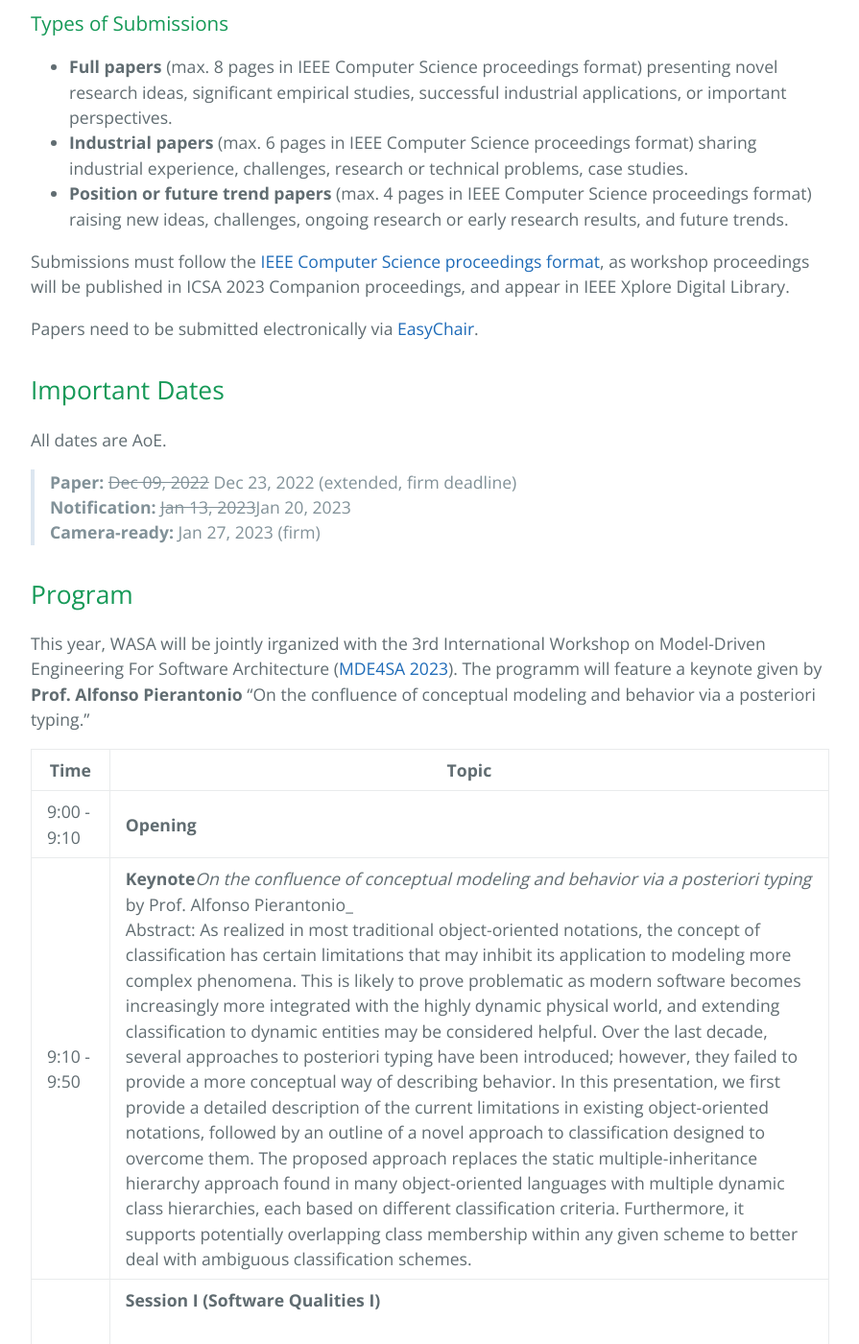
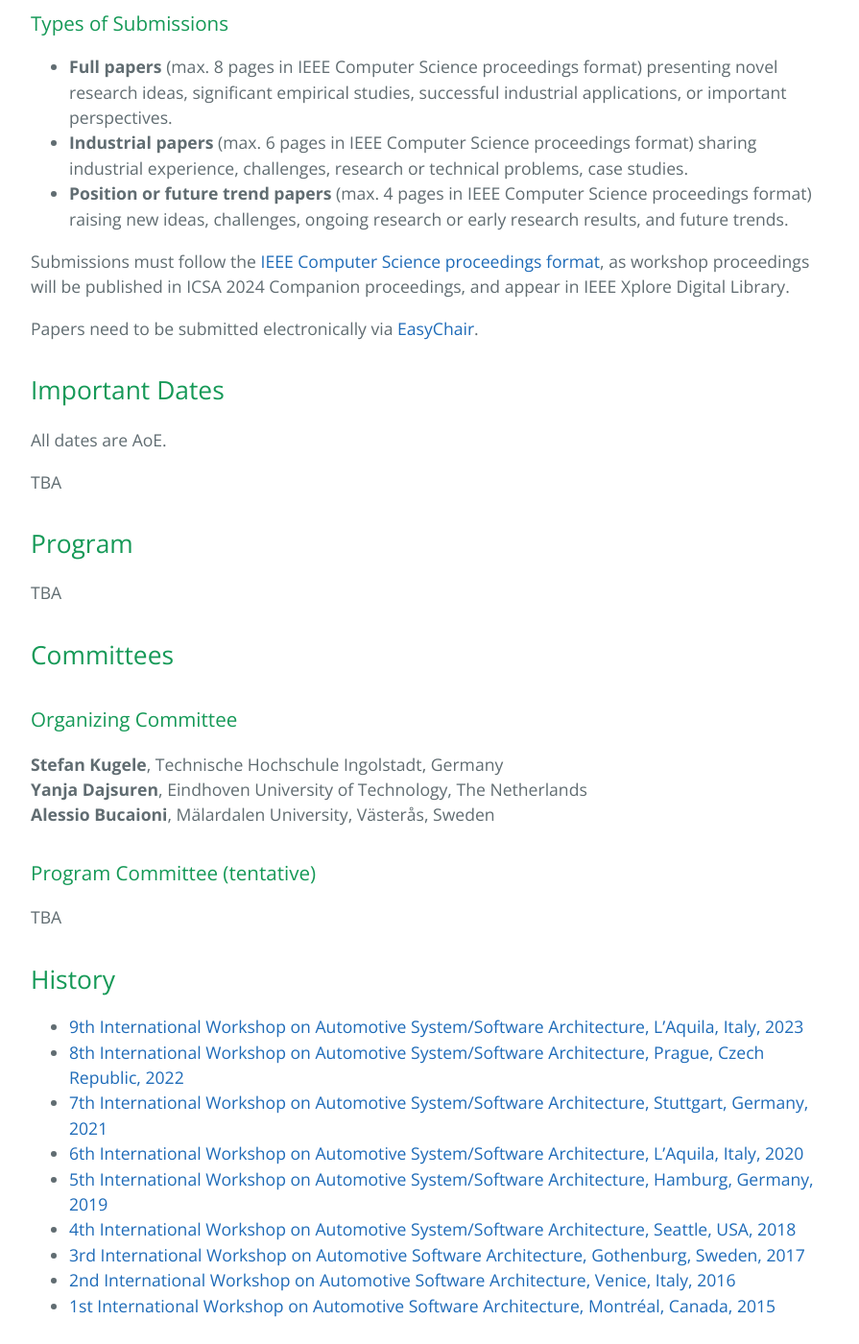
Before and after one commit to WASA-Workshop/2024, a Jekyll site: the page built from index.md, in a window 1280 px wide and 1400 px high, scrolled down 1846 px. Shown: the whole window at 96% size, without its empty margins (192-1087 px from the left). Built offline with Jekyll 4.4.1, drawn with Linux system fonts in a browser that asks for light colours; our own code applies the rules of GitHub Pages for plain Markdown files; some of the changed text lies outside the part shown.

Commit message:
Update index.md

```diff
--- a/index.md
+++ b/index.md
@@ -2,7 +2,7 @@
 layout: default
 ---
 
-# Welcome to WASA 2023
+# Welcome to WASA 2024
 
 With the advent of software and electronics, automotive companies are enabling innovation to improve safety, security, driver experience, and driving automation. Moreover, the complexity and size of software keep growing because of future innovations, such as self-learning algorithms and automated driving, which all lead to the ultimate goal of autonomously driving vehicles. Consequently, the increasing use of software introduced the paradigm shift by requiring automotive companies to develop their systems using architecture and model-based techniques. Although model-based techniques, e.g. MATLAB/Simulink and Stateflow, are being accepted in the automotive industry as standard languages and tools for developing automotive control software, system and software architecture techniques are still far from being widely accepted. This excludes the AUTOSAR standard, which defines the language for designing and configuring automotive software architectures and identifies major architectural components of automotive systems.
 
@@ -41,34 +41,19 @@ The program committee of the 9th WASA edition seeks submissions of original and
 - **Industrial papers** (max. 6 pages in IEEE Computer Science proceedings format) sharing industrial experience, challenges, research or technical problems, case studies.
 - **Position or future trend papers** (max. 4 pages in IEEE Computer Science proceedings format) raising new ideas, challenges, ongoing research or early research results, and future trends.
 
-Submissions must follow the [IEEE Computer Science proceedings format](https://www.ieee.org/conferences/publishing/templates.html), as workshop proceedings will be published in ICSA 2023 Companion proceedings, and appear in IEEE Xplore Digital Library.
+Submissions must follow the [IEEE Computer Science proceedings format](https://www.ieee.org/conferences/publishing/templates.html), as workshop proceedings will be published in ICSA 2024 Companion proceedings, and appear in IEEE Xplore Digital Library.
 
-Papers need to be submitted electronically via [EasyChair](https://easychair.org/conferences/?conf=wasa23).
+Papers need to be submitted electronically via [EasyChair](https://easychair.org/conferences/?conf=wasa24).
 
 
 ## Important Dates
 All dates are AoE.
 
-> **Paper:** ~~Dec 09, 2022~~ Dec 23, 2022 (extended, firm deadline)\
-> **Notification:**  ~~Jan 13, 2023~~Jan 20, 2023\
-> **Camera-ready:**  Jan 27, 2023 (firm)
+TBA
 
 ## Program
-This year, WASA will be jointly irganized with the 3rd International Workshop on Model-Driven Engineering For Software Architecture ([MDE4SA 2023](https://mde4sa.github.io)). The programm will feature a keynote given by **Prof. Alfonso Pierantonio** "On the confluence of conceptual modeling and behavior via a posteriori typing."
 
-| **Time** | **Topic** |
-|-----------------|--------|
-| 9:00 - 9:10 | **Opening** |
-| 9:10 - 9:50 | **Keynote**_On the confluence of conceptual modeling and behavior via a posteriori typing_ by Prof. Alfonso Pierantonio_<br>Abstract: As realized in most traditional object-oriented notations, the concept of classification has certain limitations that may inhibit its application to modeling more complex phenomena. This is likely to prove problematic as modern software becomes increasingly more integrated with the highly dynamic physical world, and extending classification to dynamic entities may be considered helpful. Over the last decade, several approaches to posteriori typing have been introduced; however, they failed to provide a more conceptual way of describing behavior. In this presentation, we first provide a detailed description of the current limitations in existing object-oriented notations, followed by an outline of a novel approach to classification designed to overcome them. The proposed approach replaces the static multiple-inheritance hierarchy approach found in many object-oriented languages with multiple dynamic class hierarchies, each based on different classification criteria. Furthermore, it supports potentially overlapping class membership within any given scheme to better deal with ambiguous classification schemes. |
-| 9:50 - 10:30 | **Session I (Software Qualities I)**<br><br>_Timing Predictability and Performance Standoff in Component-based Vehicle Software on Multi-core_ <br>Author: Saad Mubeen<br><br>_Quality Attributes Optimization of Software Architecture: Research Challenges and Directions_ <br>Authors: Daniele Di Pompeo and Michele Tucci |
-| 10:30 - 11:00 | **Break** |
-| 11:00 - 11:40 | **Session2 (Software Qualities II)**<br><br>_Model-based Confidentiality Analysis under Uncertainty_ <br>Authors: Sebastian Hahner, Tizian Bitschi, Maximilian Walter, Tomáš Bureš, Petr Hnětynka and Robert Heinrich<br><br>_A customizable approach to assess software quality through Multi-Criteria Decision Making_<br>Authors: Francesco Basciani, Daniele Di Pompeo, Juri Di Rocco and Alfonso Pierantonio |
-| 11:40 - 12:20 | **Session 3 (Security)**<br><br>_Towards supporting malleable architecture models_<br>Authors: Robbert Jongeling and Federico Ciccozzi<br><br>_Automatic Derivation of Vulnerability Models for Software Architectures_ <br>Authors: Yves R. Kirschner, Maximilian Walter, Florian Bossert, Robert Heinrich and Anne Koziolek |
-| 12:20 - 13:30 | **Lunch** |
-| 13:30 - 14:10 | **Session 4 (Architecture modelling)**<br><br>_Modeling Data Analytics Architecture for IoT Applications using DAT_ <br>Authors: Moamin Abughazala and Henry Muccini<br><br>_Metamodel portioning for flexible and secure architectural views_ <br>Authors: Malvina Latifaj, Federico Ciccozzi and Antonio Cicchetti |
-| 14:10 - 15:10 | **Session 5 (Automotive Software Architecture)**<br><br>_Distributed Integration of Electronic Control Units for Automotive OEMs: Challenges, Vision, and Research Directions_ <br>Authors: Stefanos Tziampazis, Oliver Kopp and Michael Weyrich<br><br>_Continuous Safety Assessment of Updated Supervised Learning Models in Shadow Mode_ <br>Authors: Houssem Guissouma, Moritz Zink and Eric Sax<br><br>_Safety-Aware Deployment Synthesis and Trade-Off Analysis of Apollo Autonomous Driving Platform_ <br>Authors: Tarik Terzimehic, Simon Barner, Yuri Gil Dantas, Ulrich Schöpp, Vivek Nigam and Pei Ke |
-| 15:10 - 15:50 | **Discussion** |
-| 15:50 - 16:00 | **Closing** |
+TBA
 
 ## Committees
 
@@ -80,22 +65,11 @@ This year, WASA will be jointly irganized with the 3rd International Workshop on
 
 ### Program Committee (tentative)
 
-- Klaus Becker (Viessmann Elektronik GmbH, Germany)
-- Christian Berger (University of Gothenburg, Sweden)
-- Alessio Bucaioni (Mälardalen University, Sweden)
-- Darko Durisic (Volvo Cars, Sweden)
-- Thomas Galla (Elektrobit, Germany)
-- Uwe Honekamp (Vector, Germany)
-- Hoai Hoang Bengtsson (Volvo Cars, Sweden)
-- Philipp Obergfell (BMW Group, Germany)
-- S Ramesh (General Motors, USA)
-- Miroslaw Staron (University of Gothenburg, Sweden)
-- Mark van den Brand (Eindhoven University of Technology, The Netherlands)
-- Andreas Vogelsang (University of Cologne, Germany)
-
+TBA
 
 ## History
 
+- [9th International Workshop on Automotive System/Software Architecture, L’Aquila, Italy, 2023](https://wasa-workshop.github.io/2023/)
 - [8th International Workshop on Automotive System/Software Architecture, Prague, Czech Republic, 2022](https://www.win.tue.nl/wasa2022/)
 - [7th International Workshop on Automotive System/Software Architecture, Stuttgart, Germany, 2021](https://www.win.tue.nl/wasa2021/)
 - [6th International Workshop on Automotive System/Software Architecture, L’Aquila, Italy, 2020](https://www.win.tue.nl/wasa2020/)
```
